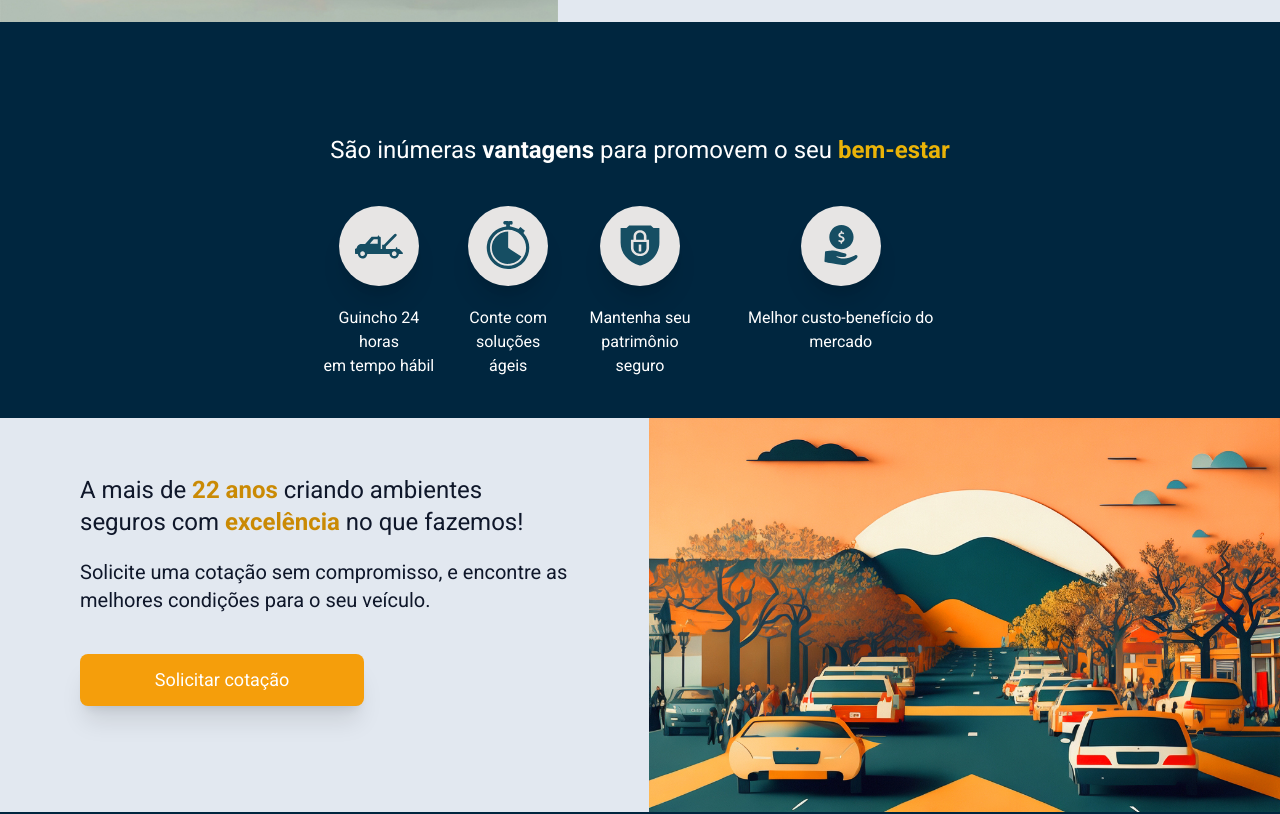
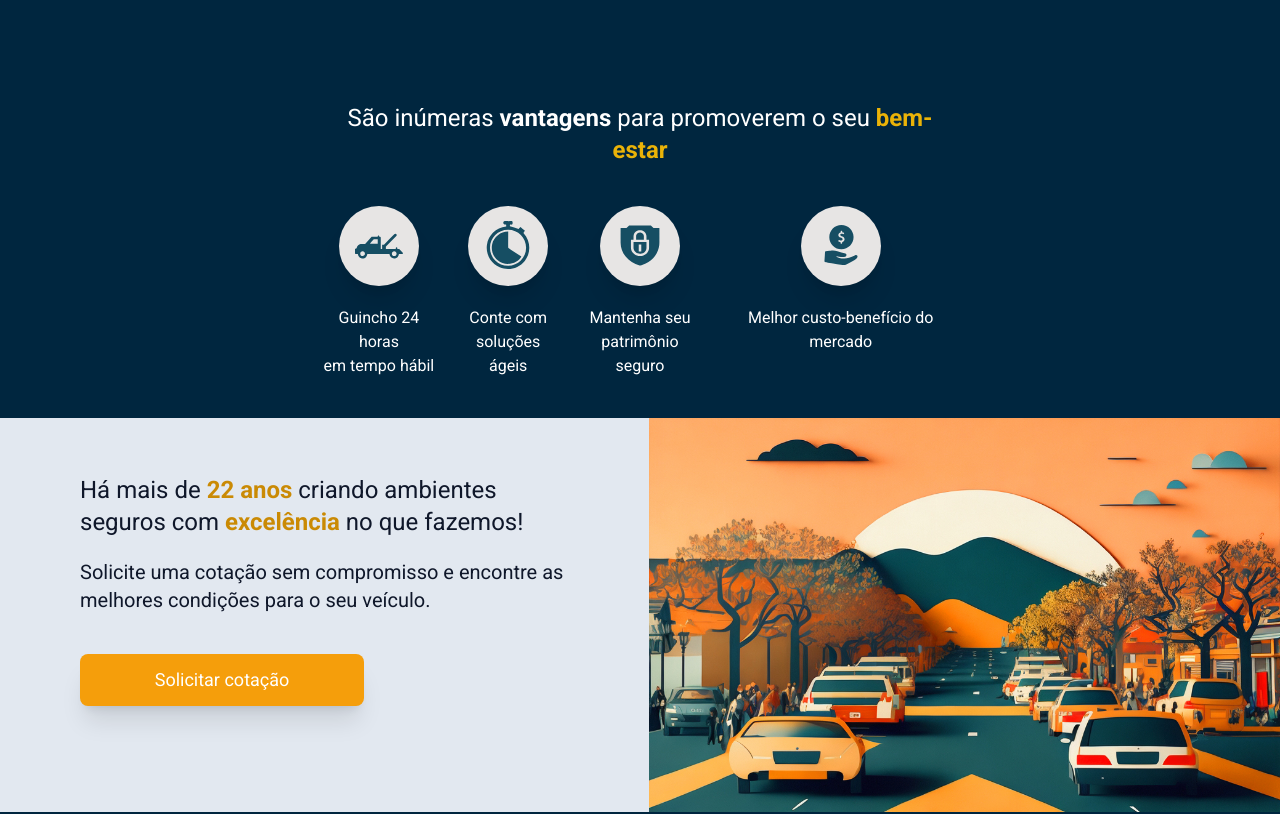
Before and after one commit to matheusmfl/landing-paniagua-auto, a Next.js app: page / in a window 1280 px wide. Shown: the part 2514-3328 px from the top of the page. Built offline with nearby package versions, Linux system fonts and the light colour scheme.

Commit message:
Fix Copy

```diff
--- a/src/components/Section4.tsx
+++ b/src/components/Section4.tsx
@@ -21,8 +21,9 @@ export function Section4() {
   return (
     <section className=" flex flex-col bg-[#00263F] pt-28 pb-10 mt-[-60px] lg:mt-0 px-5 lg:px-80 gap-10">
       <h2 className="font-normal text-white text-center lg:text-2xl">
-        São inúmeras <span className="font-bold">vantagens</span> para promovem
-        o seu <span className="font-bold text-yellow-500">bem-estar</span>
+        São inúmeras <span className="font-bold">vantagens</span> para
+        promoverem o seu{' '}
+        <span className="font-bold text-yellow-500">bem-estar</span>
       </h2>
 
       <div className="grid grid-cols-2 grid-rows-2 gap-y-10 lg:flex lg:gap-5 lg:cursor-pointer">
--- a/src/components/Section5.tsx
+++ b/src/components/Section5.tsx
@@ -9,14 +9,14 @@ export function Section5() {
       </div>
       <div className="py-20 px-5 flex flex-col gap-5 lg:w-[90%] lg:py-14 lg:px-20">
         <h2 className="text-2xl text-slate-900 lg:text-2xl">
-          A mais de <span className="font-bold text-yellow-600">22 anos</span>{' '}
+          Há mais de <span className="font-bold text-yellow-600">22 anos</span>{' '}
           criando ambientes seguros com{' '}
           <span className="font-bold text-yellow-600">excelência</span> no que
           fazemos!
         </h2>
 
         <span className="text-base font-normal text-slate-900 lg:text-xl">
-          Solicite uma cotação sem compromisso, e encontre as melhores condições
+          Solicite uma cotação sem compromisso e encontre as melhores condições
           para o seu veículo.
         </span>
 
--- a/src/components/SectionAccordeon.tsx
+++ b/src/components/SectionAccordeon.tsx
@@ -5,7 +5,6 @@ export function SectionAccordion() {
     <section className="bg-slate-100 flex flex-col py-10 px-5 items-center justify-center gap-10 lg:py-20 lg:px-80">
       <div className="py-5 px-[10px] bg-slate-50 flex items-center justify-center border-l-8 border-amber-500 box-border shadow-md">
         <span className="font-medium text-yellow-600 text-2xl">
-          Tire suas dúvidas! <br className="lg:hidden" />
           <strong className="text-cyan-900">
             Confira as principais coberturas para seu veículo!
           </strong>
```
